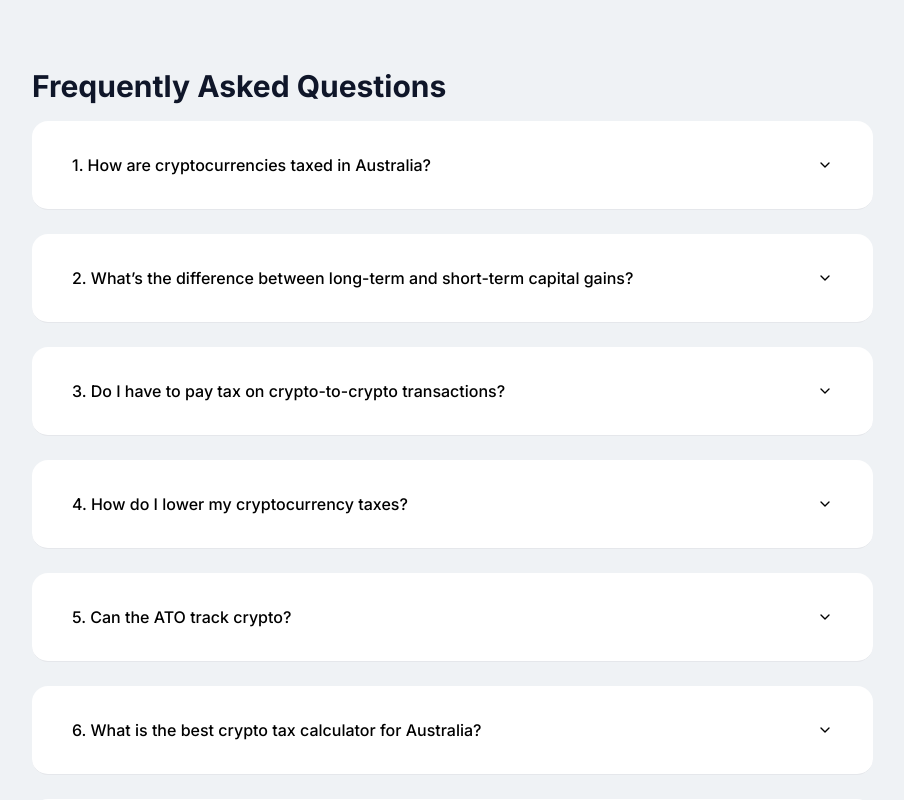
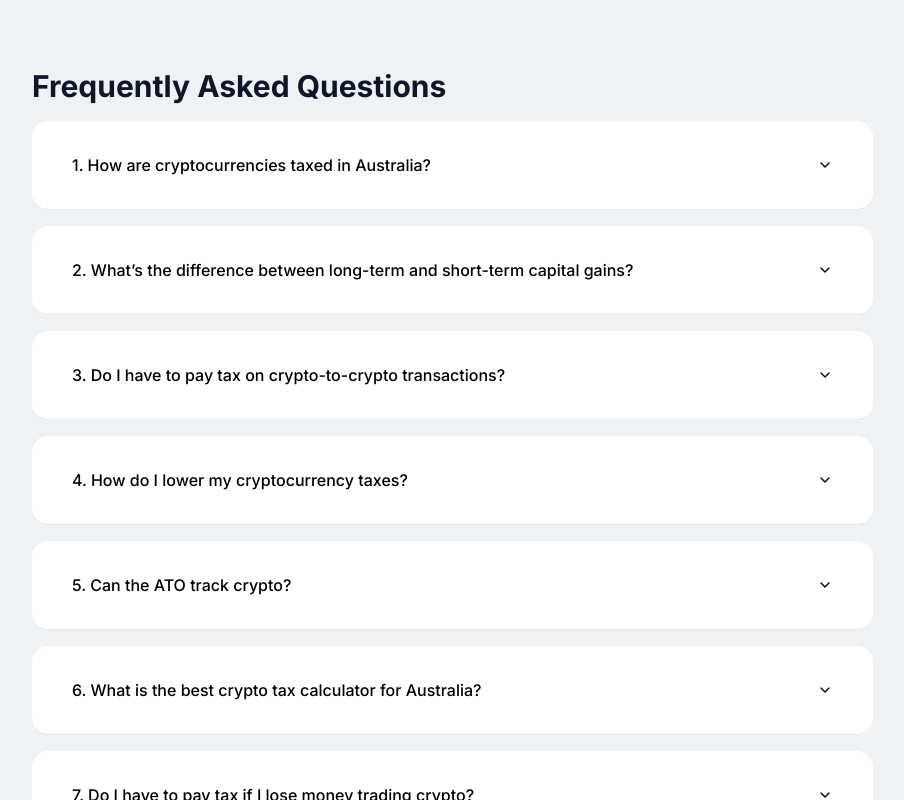
Before and after one commit to JatinSingh08/tax-calculator, a Next.js app: page / in a window 1280 px wide. Shown: the part 880-1680 px from the top of the page, without its empty margins (24-928 px from the left). Built offline with nearby package versions, Linux system fonts and the light colour scheme.

Commit message:
fix: faq gap

```diff
--- a/src/components/Faq/FAQs.tsx
+++ b/src/components/Faq/FAQs.tsx
@@ -16,7 +16,7 @@ const FAQs = () => {
       <Accordion
         type="single"
         collapsible
-        className="flex flex-col gap-6 mt-6 items-center justify-center w-full"
+        className="flex flex-col gap-4 mt-6 items-center justify-center w-full"
       >
         {Faqs.map((faq: any) => {
           return (
```
